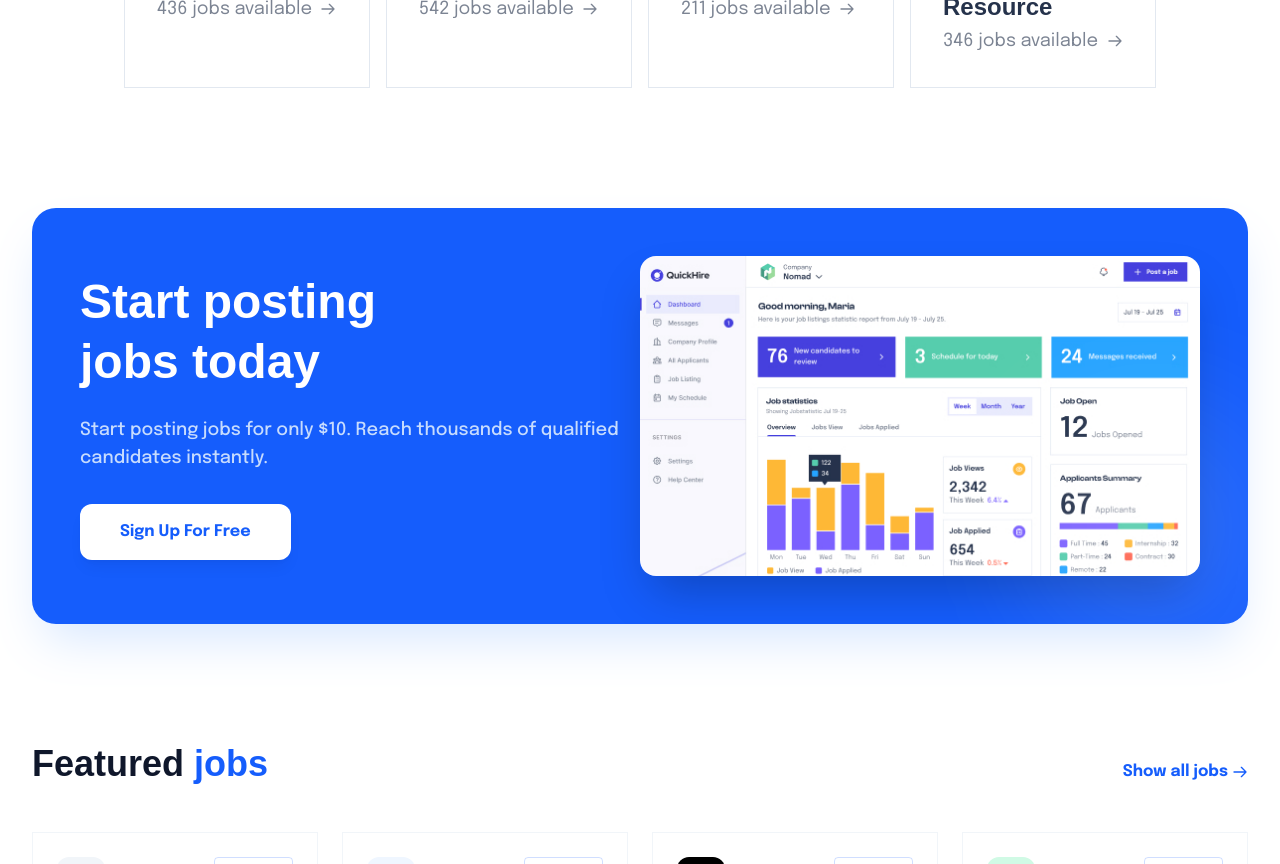
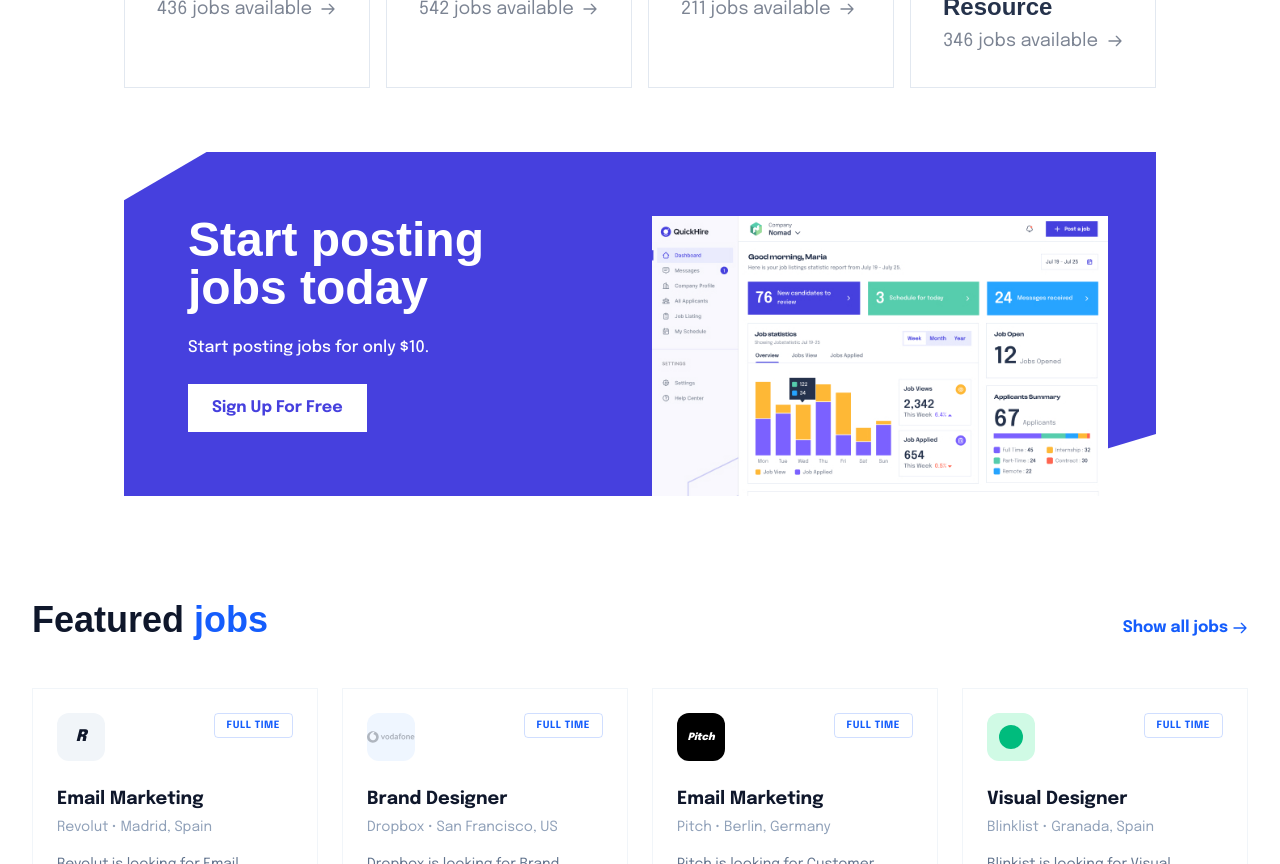
Before and after one commit to imam0321/qtack_task_client, a Next.js app: page / in a window 1280 px wide. Shown: the part 1380-2244 px from the top of the page. Built offline with nearby package versions, Linux system fonts and the light colour scheme; a web font is replaced by a local one.

Commit message:
Refactor layout and styling in Categories, ClientLogos, and PromoBanner components for improved responsiveness and visual consistency

```diff
--- a/src/components/modules/home/Categories.tsx
+++ b/src/components/modules/home/Categories.tsx
@@ -14,7 +14,7 @@ const categories = [
 
 export default function Categories() {
   return (
-    <section className="lg:px-31 px-4 py-20">
+    <section className="lg:px-31 px-4 pb-10 pt-20">
       {/* Header */}
       <div className="flex flex-col sm:flex-row justify-between items-start md:mb-6 mb-2 gap-4">
         <h2 className="md:text-5xl text-[2rem] font-semibold font-clash-display">
--- a/src/components/modules/home/ClientLogos.tsx
+++ b/src/components/modules/home/ClientLogos.tsx
@@ -13,7 +13,7 @@ export default function ClientLogos() {
     <section className="lg:px-31 px-4">
       <p className="text-[#202430] mb-4 text-lg">Companies we helped grow</p>
 
-      <div className="flex flex-wrap justify-between items-center gap-x-6 gap-y-4">
+      <div className="flex flex-wrap justify-between items-center gap-6">
         {logos.map((logo) => (
           <div
             key={logo.name}
--- a/src/components/modules/home/PromoBanner.tsx
+++ b/src/components/modules/home/PromoBanner.tsx
@@ -3,33 +3,55 @@ import Link from "next/link";
 
 export default function PromoBanner() {
   return (
-    <section className="max-w-7xl mx-auto px-4 sm:px-6 lg:px-8 py-10">
-      <div className="bg-blue-600 rounded-3xl p-12 flex flex-col lg:flex-row items-center overflow-hidden relative shadow-2xl shadow-blue-500/20">
-        <div className="lg:w-1/2 z-10 text-center lg:text-left">
-          <h2 className="text-4xl md:text-5xl font-extrabold text-white mb-6 font-[family-name:var(--font-clash-display)] leading-tight">
-            Start posting <br className="hidden md:block" /> jobs today
+    <section className="lg:px-31 px-4 py-6 relative">
+      <div
+        className="bg-[#4640DE] md:p-16 p-4 flex flex-col lg:flex-row justify-between items-center relative overflow-hidden"
+        style={{
+          clipPath:
+            "polygon(8% 0, 100% 0, 100% 82%, 80% 100%, 0 100%, 0 61%, 0 14%)",
+        }}
+      >
+        {/* Left content */}
+        <div className="lg:w-1/2 w-full z-10 text-center lg:text-left">
+          <h2 className="text-4xl md:text-5xl font-bold text-white mb-6 font-clash-display">
+            Start posting <br />
+            jobs today
           </h2>
-          <p className="text-blue-100 mb-8 text-lg font-medium opacity-90">
-            Start posting jobs for only $10. Reach thousands of qualified candidates instantly.
+          <p className="text-white mb-6 font-medium">
+            Start posting jobs for only $10.
           </p>
           <Link
             href="#"
-            className="inline-block bg-white text-blue-600 px-10 py-4 rounded-xl font-bold hover:bg-slate-100 transition-all active:scale-95 shadow-lg shadow-black/5"
+            className="inline-block bg-white text-[#4640DE] px-6 py-3 font-bold"
           >
             Sign Up For Free
           </Link>
         </div>
 
-        <div className="lg:w-1/2 mt-12 lg:mt-0 flex justify-end relative">
-          <div className="relative w-full max-w-xl h-80 rounded-2xl overflow-hidden shadow-2xl transition-transform hover:scale-105 duration-500">
+        {/* Mobile Image - Inside blue div */}
+        <div className="lg:hidden w-full flex justify-center mt-8">
+          <div className="relative w-full max-w-sm h-56">
             <Image
               src="/images/3.1 Dashboard Company.jpg"
               alt="Dashboard Interface"
-              fill
-              className="object-cover object-left-top"
+              width={400}
+              height={300}
+              className="object-contain w-full h-auto"
             />
           </div>
-          <div className="absolute -right-20 -bottom-20 w-64 h-64 bg-white/10 rounded-full blur-3xl"></div>
+        </div>
+      </div>
+
+      {/* Desktop Image - Outside clipPath div */}
+      <div className="hidden lg:flex absolute bottom-0 right-20 top-22 lg:w-1/2 justify-end pointer-events-none">
+        <div className="relative w-full h-70">
+          <Image
+            src="/images/3.1 Dashboard Company.jpg"
+            alt="Dashboard Interface"
+            fill
+            className="object-contain"
+            priority
+          />
         </div>
       </div>
     </section>
```
